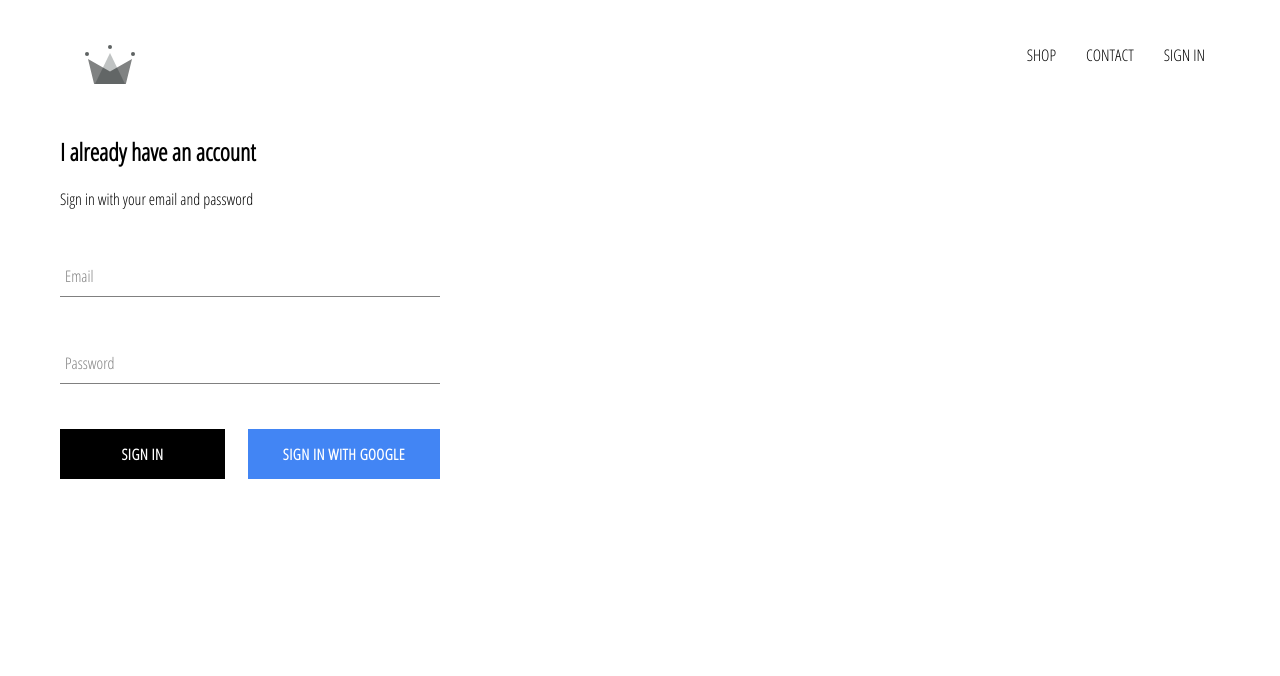
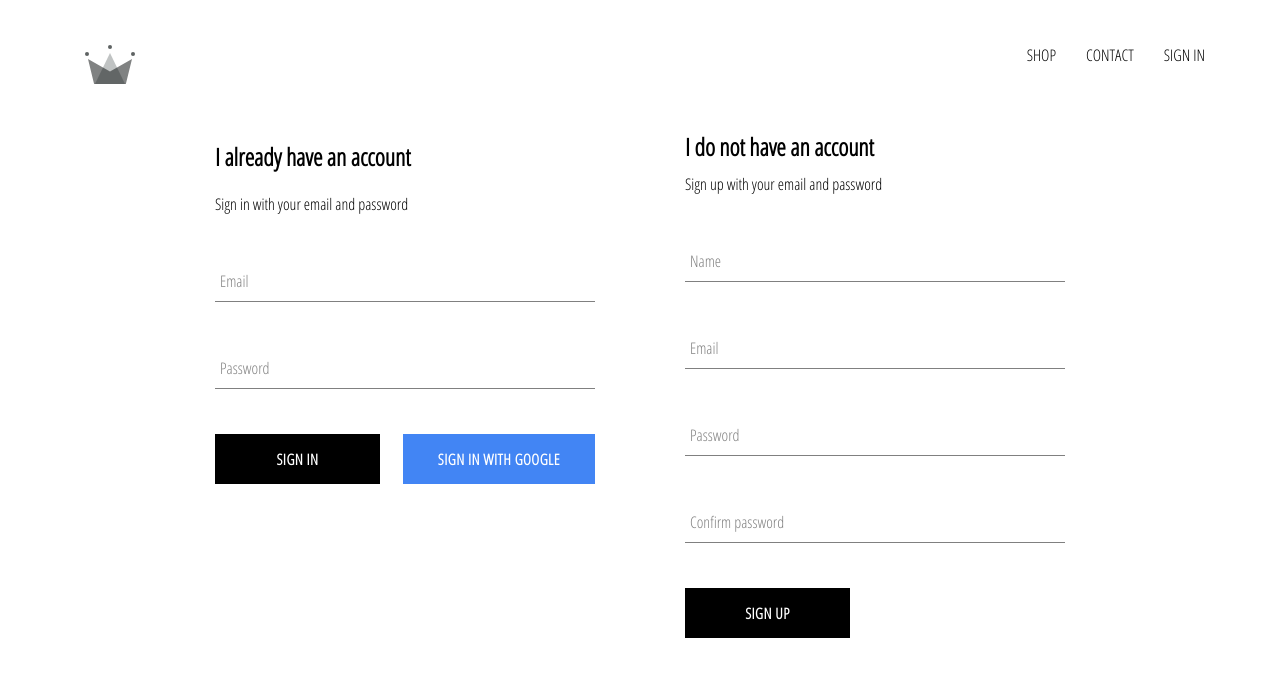
Before and after one commit to ZBrushIsNotAvailable/clothing-react, a React (Create React App) app: page /signin in a window 1280 px wide. Shown: the top 676 px of the page. Built offline with nearby package versions, Linux system fonts and the light colour scheme; no server answers.

Commit message:
sign-up with email

```diff
--- a/src/App.js
+++ b/src/App.js
@@ -47,6 +47,7 @@ class App extends React.Component {
             }
             // await createUserProfileDocument(userAuth);
         })
+        console.log(this.state)
     }
 
     componentWillUnmount() {
--- a/src/components/sign-in/sign-in.component.jsx
+++ b/src/components/sign-in/sign-in.component.jsx
@@ -55,7 +55,7 @@ class SignIn extends React.Component {
                                label="Password"
                     />
                     <div className="buttons">
-                        <CustomButton type="submit"> Sign in</CustomButton>
+                        <CustomButton type="submit"> Sign in </CustomButton>
                         <CustomButton onClick={signInWithGoogle} isGoogleSignIn>
                             Sign in with Google
                         </CustomButton>
--- /dev/null
+++ b/src/components/sign-up/sign-up.component.jsx
@@ -0,0 +1,105 @@
+import React from 'react'
+
+import FormInput from "../form-input/form-input.component";
+import CustomButton from "../custom-button/custom-button.component";
+
+import {auth, createUserProfileDocument} from "../../firebase/firebase.utils";
+
+import './sign-up.styles.scss'
+
+class SignUp extends React.Component {
+    constructor(props) {
+        super(props);
+
+        this.state = {
+            displayName: '',
+            email: '',
+            password: '',
+            confirmPassword: ''
+        }
+    }
+
+    handleSubmit = async e => {
+        e.preventDefault();
+
+        const {displayName, email, password, confirmPassword} = this.state
+
+        if (this.state.password !== this.state.confirmPassword) {
+            alert("passwords don't match")
+            return
+        }
+
+        try {
+            const {user} =
+                await auth.createUserWithEmailAndPassword(email, password)
+
+            await createUserProfileDocument(user, {displayName})
+
+            this.setState({
+                displayName: '',
+                email: '',
+                password: '',
+                confirmPassword: ''
+            })
+
+        } catch (e) {
+            console.error('Error creating user', e.message)
+        }
+    }
+
+    handleChange = async e => {
+        const {value, name} = e.target;
+        this.setState({
+            [name]: value
+        })
+        // console.log(this.state)
+    }
+
+    render() {
+        const {displayName, email, password, confirmPassword} = this.state
+
+        return (
+            <div className='sign-up'>
+                <h2 className='title'> I do not have an account </h2>
+                <span>Sign up with your email and password</span>
+                <form className='sign-up-form' onSubmit={this.handleSubmit}>
+                    <FormInput
+                        name='displayName'
+                        type='text'
+                        value={displayName}
+                        handleChange={this.handleChange}
+                        label='Name'
+                        required
+                    />
+                    <FormInput
+                        name='email'
+                        type='email'
+                        value={email}
+                        handleChange={this.handleChange}
+                        label='Email'
+                        required
+                    />
+                    <FormInput
+                        name='password'
+                        type='password'
+                        value={password}
+                        handleChange={this.handleChange}
+                        label='Password'
+                        required
+                    />
+                    <FormInput
+                        name='confirmPassword'
+                        type='password'
+                        value={confirmPassword}
+                        handleChange={this.handleChange}
+                        label='Confirm password'
+                        required
+                    />
+                    <CustomButton type='submit'> SIGN UP </CustomButton>
+                </form>
+            </div>
+        )
+    }
+}
+
+export default SignUp;
--- /dev/null
+++ b/src/components/sign-up/sign-up.styles.scss
@@ -0,0 +1,9 @@
+.sign-up{
+  display: flex;
+  flex-direction: column;
+  width: 380px;
+
+  .title{
+    margin: 10px 0;
+  }
+}
--- a/src/pages/sign-in-and-sign-up/sign-in-and-sign-up.component.jsx
+++ b/src/pages/sign-in-and-sign-up/sign-in-and-sign-up.component.jsx
@@ -2,10 +2,12 @@ import React from 'react'
 
 import './sign-in-and-sign-up.styles.scss'
 import SignIn from "../../components/sign-in/sign-in.component";
+import SignUp from "../../components/sign-up/sign-up.component";
 
 const SignInAndSignUpPage = () => (
     <div className='sign-in-and-sign-up'>
         <SignIn/>
+        <SignUp/>
     </div>
 )
 
--- a/src/pages/sign-in-and-sign-up/sign-in-and-sign-up.styles.scss
+++ b/src/pages/sign-in-and-sign-up/sign-in-and-sign-up.styles.scss
@@ -0,0 +1,6 @@
+.sign-in-and-sign-up{
+  width: 850px;
+  display: flex;
+  justify-content: space-between;
+  margin: 30px auto;
+}
```
